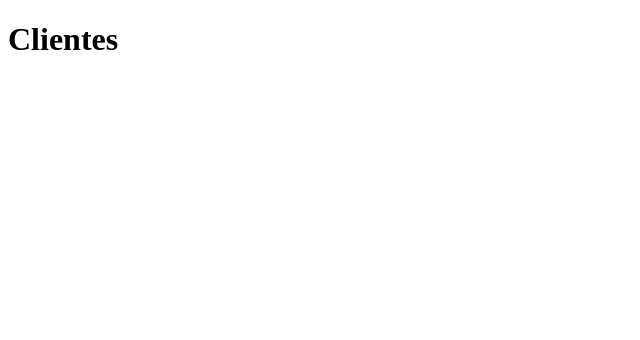
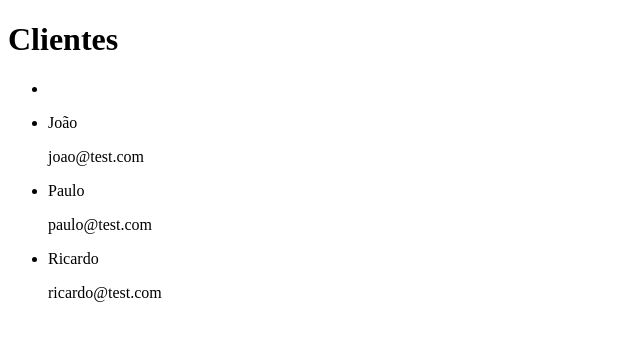
Before and after one commit to Glauberlop/Clients, a plain HTML site: page index.html in a window 1280 px wide. Shown: the whole page, without its empty margins (0-640 px from the left). Drawn offline with Linux system fonts and the light colour scheme.

Commit message:
Adicionei lógica dos clientes

```diff
--- a/index.html
+++ b/index.html
@@ -1,12 +1,17 @@
 <!DOCTYPE html>
-<html>
+<html lang="pt-BR">
   <head>
     <title>Clientes</title>
+    <meta charset="UTF-8">
   </head>
   <body>
     <div>
       <h1>Clientes</h1>
+      <ul id="clients">
+        <li></li>
+      </ul>
     </div>
+    <script type="text/javascript" src="script.js"></script>
   </body>
 
 </html>
--- /dev/null
+++ b/script.js
@@ -0,0 +1,34 @@
+const clients   = [
+
+  {
+    name: 'João',
+    email: 'joao@test.com'
+  },
+  {
+    name: 'Paulo',
+    email: 'paulo@test.com'
+  },
+  {
+    name: 'Ricardo',
+    email: 'ricardo@test.com'
+  }
+]
+
+const list = document.getElementById('clients')
+
+console.log(list)
+
+function createParagraph(textContent, parent) {
+  const paragraph = document.createElement('p');
+  const text = document.createTextNode(textContent);
+  paragraph.appendChild(text);
+  parent.appendChild(paragraph);
+}
+
+
+clients.forEach((client) => {
+  const listItem = document.createElement('li');
+  createParagraph(client.name, listItem);
+  createParagraph(client.email, listItem);
+  list.appendChild(listItem);
+})
```
